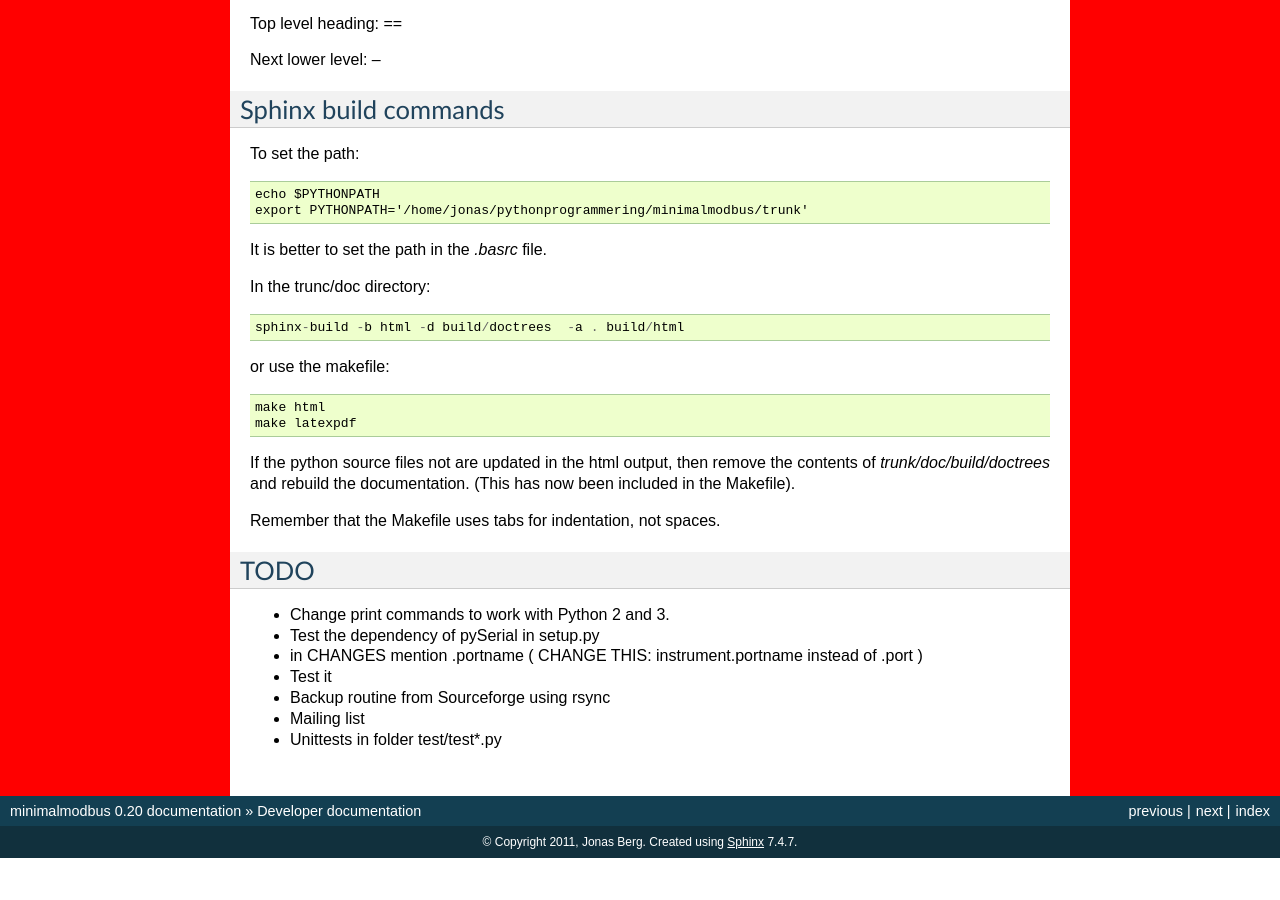
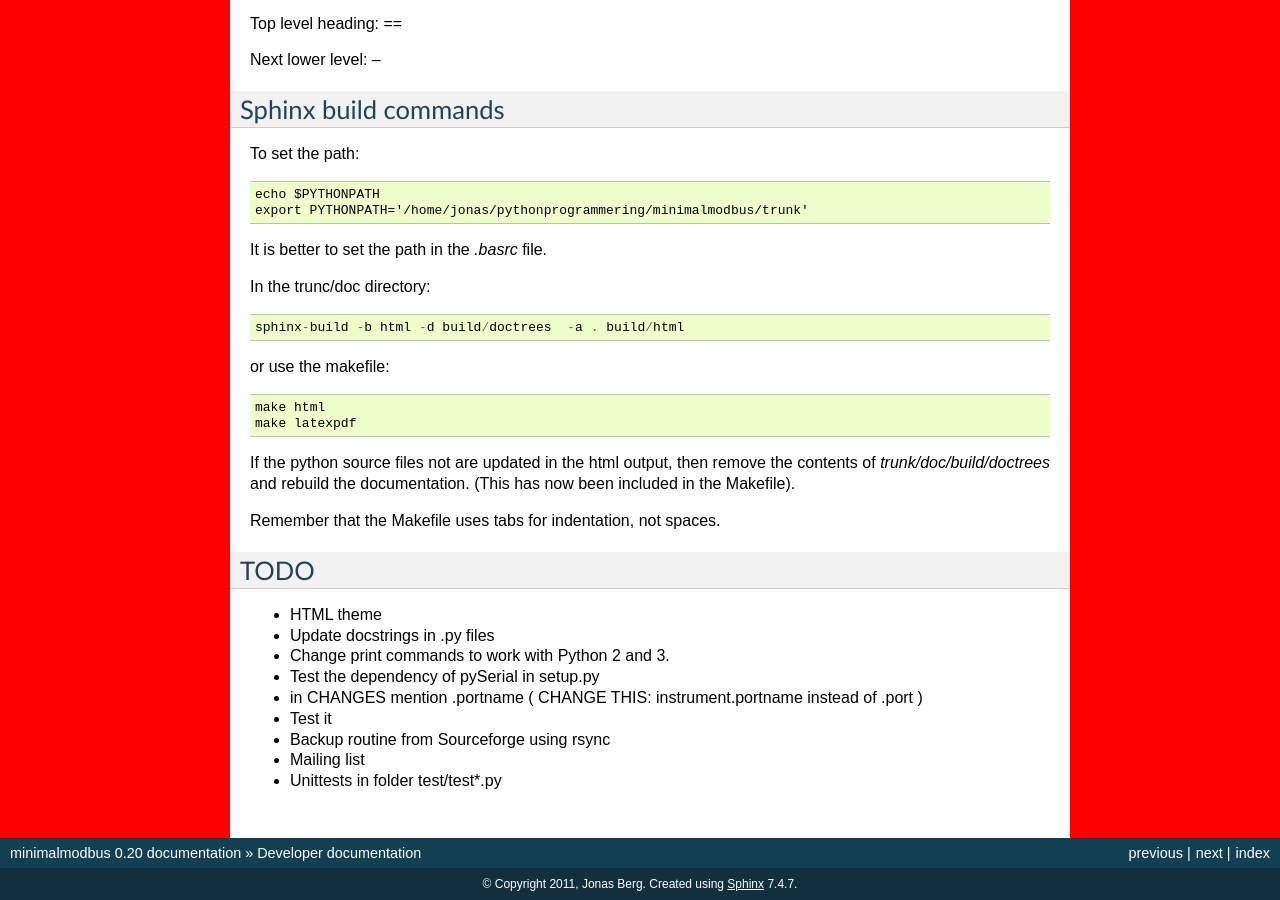
Before and after one commit to pyhys/minimalmodbus, a Sphinx documentation site: the page built from doc/administrative.rst, in a window 1280 px wide and 900 px high, scrolled down 3017 px. Built offline with Sphinx 7.4.7, drawn with Linux system fonts in a browser that asks for light colours; pages that are not in the unit, such as notebooks, are missing from menus; before the commit the page ends 3875 px from its top, so only the background shows below that.

Commit message:
Improved documentation

```diff
--- a/doc/administrative.rst
+++ b/doc/administrative.rst
@@ -191,6 +191,9 @@ Remember that the Makefile uses tabs for indentation, not spaces.
 
 TODO
 ----
+* HTML theme
+* Update docstrings in .py files
+
 * Change print commands to work with Python 2 and 3.
 * Test the dependency of pySerial in setup.py
 * in CHANGES mention .portname ( CHANGE THIS: instrument.portname instead of .port )
```
